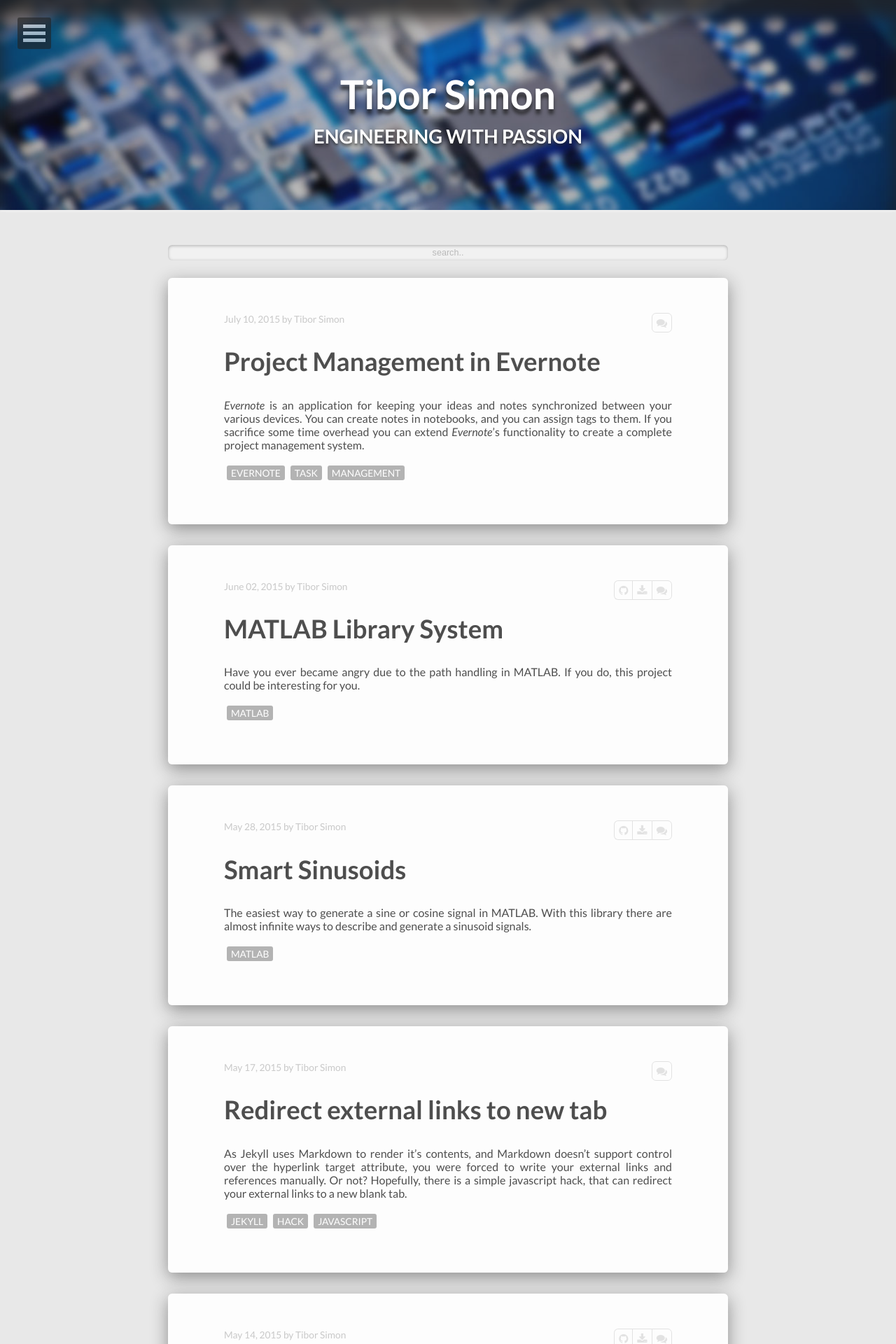
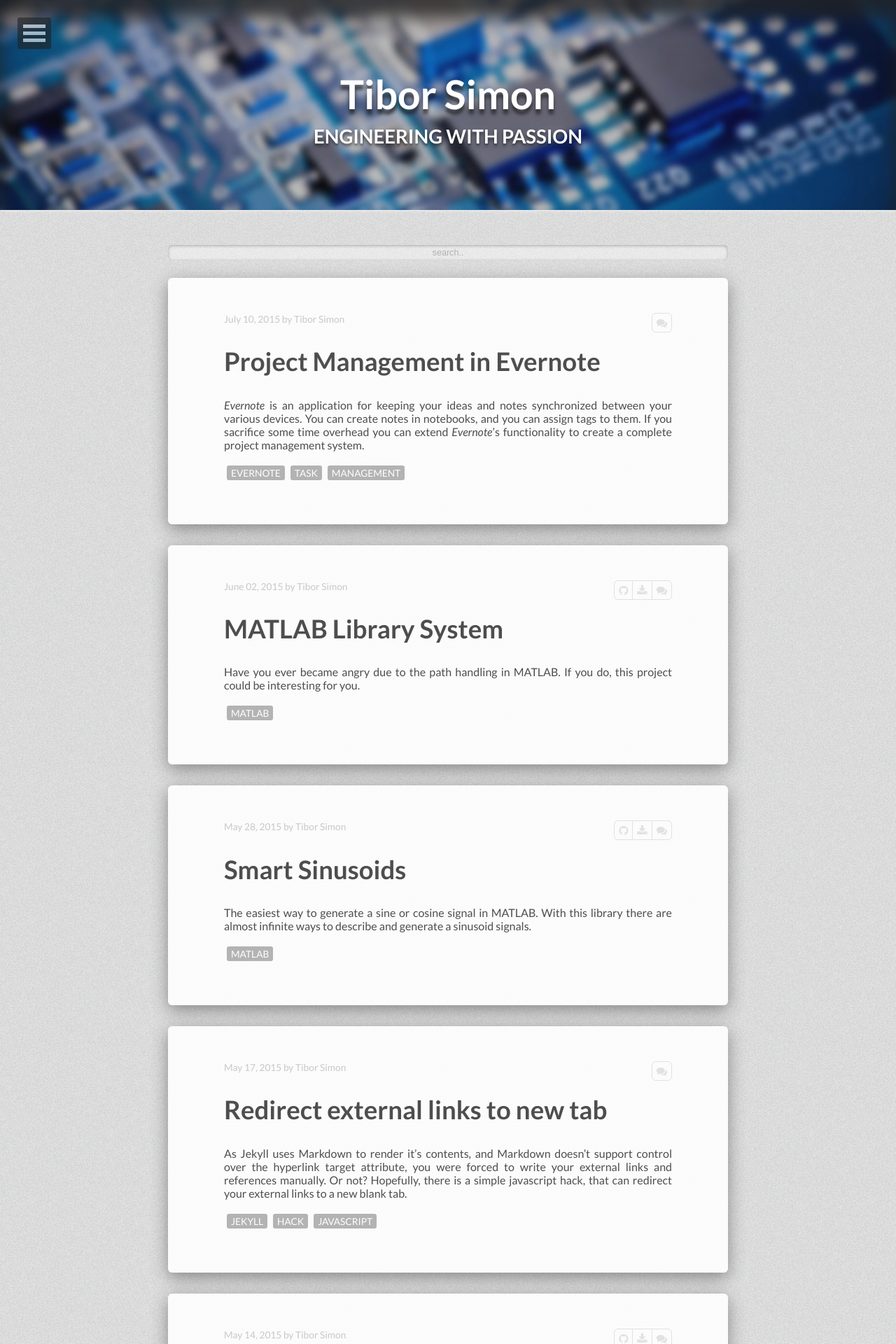
Before and after one commit to tiborsimon/tiborsimon.github.io, a Jekyll site: the page built from index.html, in a window 1280 px wide. Shown: the top 1920 px of the page at 70% size. Built offline with Jekyll 4.4.1, drawn with Linux system fonts in a browser that asks for light colours; nearby versions of some CDN libraries; the list of posts is cut into pages by our own code.

Commit message:
Background added back

```diff
--- a/_config.yml
+++ b/_config.yml
@@ -26,7 +26,7 @@ owner:
   google_plus:
 
 # Background image to be tiled on all pages
-background: # core/middle-noise.png
+background: core/middle-noise.png
 
 # Analytics and webmaster tools stuff goes here
 google_analytics: UA-28507373-1
```
